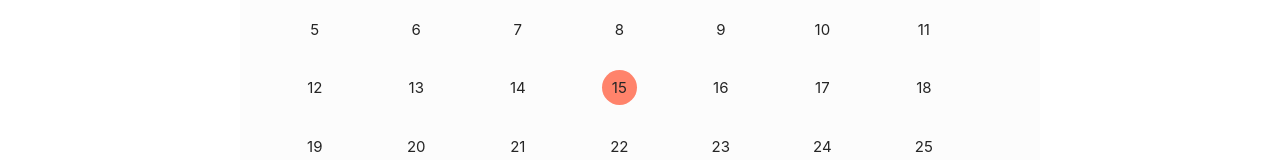
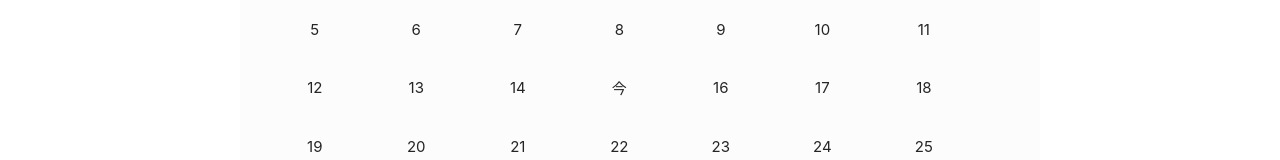
Before and after one commit to magicLian/dailyRecord_client, a Vue app: page /index/project/periodHelper in a window 1280 px wide. Shown: the part 187-347 px from the top of the page. Built offline with nearby package versions, Linux system fonts and the light colour scheme; no server answers.

Commit message:
2018-8-21 17:16:06 修改源码内存保存+-2个月的日历信息

```diff
--- a/src/components/main/periodHelper.vue
+++ b/src/components/main/periodHelper.vue
@@ -18,10 +18,10 @@
         <div class="todayDetailInfo" v-show="todayDetailVisible">
             <el-form ref="form" :model="todayDetail" label-width="80px">
                 <el-form-item label="经期开始">
-                    <el-switch v-model="todayDetail.isPeriodStart"></el-switch>
+                    <el-switch v-model="todayDetail.isPeriodStart" @change="startPeriodChangeFunc"></el-switch>
                 </el-form-item>
                 <el-form-item label="经期结束">
-                    <el-switch v-model="todayDetail.isPeriodEnd"></el-switch>
+                    <el-switch v-model="todayDetail.isPeriodEnd" @change="endPeriodChangeFunc"></el-switch>
                 </el-form-item>
                 <el-form-item label="爱爱">
                     <el-switch v-model="todayDetail.hasLove"></el-switch>
@@ -173,10 +173,12 @@
 			Calendar
 		},
 		mounted: function () {
+			//钩子函数在元素初始化时触发，保存历史对象和获取该月数据
 			this.addShowMouthHistory();
 			this.getMouthRecord();
 		},
 		methods: {
+			//获取月历的数据库记录
 			getMouthRecord: function (d) {
 				let self = this;
 				self.loading = false;
@@ -209,6 +211,7 @@
 					});
 				});
 			},
+            //选中那天的触发事件
 			clickDay(data) {
 				this.$message('选中了' + data);
 				this.todayDetail.dayTime = data;
@@ -221,6 +224,7 @@
 					this.getClickDayInfo(data);
 				}
 			},
+            //月份改变的触发事件
 			changeMouth(data) {
 				this.$message('切换到的月份为' + data);
 				this.addShowMouthHistory();
@@ -233,6 +237,7 @@
 					this.getMouthRecord(data);
 				}
 			},
+            //获取选中那天的信息从历史月历对象中
 			getClickDayInfo: function (data) {
 				//从大历史对象中获取点击那天的记录
 				let dateTop = this.$refs.Calendar.dateTop;
@@ -244,6 +249,7 @@
 					}
 				}
 			},
+            //转化数据类型（Java - Vue）
 			formateJavaDayDataToVue: function (data) {
 				let todayDetail = {};
 				todayDetail.id = data.id;
@@ -265,6 +271,7 @@
 				todayDetail.note = data.note === null ? '' : data.note;
 				return todayDetail;
 			},
+			//转化数据类型（Vue - Java）
             formateVueDayDataToJava: function (data) {
 				let returnData = utils.clone(data);
 				returnData.periodShape = JSON.stringify(returnData.periodShape);
@@ -279,6 +286,7 @@
 				returnData.isPeriodEnd = returnData.isPeriodEnd === true ? 1 : 0;
 				return returnData;
 			},
+            //展现出来的月历加入历史月历对象中
 			addShowMouthHistory: function () {
 				let dateTop = this.$refs.Calendar.dateTop;
 				if (!this.showDaysHistory.dateTop) {
@@ -287,13 +295,16 @@
 					this.showDaysHistory[dateTop].push.apply(this.showDaysHistory[dateTop], this.$refs.Calendar.list);
 				}
 			},
+			//显示月历的日期事件颜色
             displayChooseMouthClassName: function (mouthType) {
                 this.doShowClassName();
                 this.storeMouthRecordInHistoryList();
 			},
+			//预测下月
             forcastFunture: function (mouthType) {
 
 			},
+			//显示月历的日期事件颜色
             doShowClassName: function () {
 				//1经期 2预测经期 3排卵期 4自定义
 				const resultData = this.currMouthRecordList;
@@ -318,6 +329,7 @@
 					}
 				}
 			},
+			//合并数据库中的月历信息到历史月历对象中
             storeMouthRecordInHistoryList: function () {
 				let dateTop = this.$refs.Calendar.dateTop;
 				let mouthRecordList = this.currMouthRecordList;
@@ -336,6 +348,61 @@
 				} else {
 					this.$message('没有查询到本月的记录');
 				}
+			},
+            //经期开始的触发事件
+            startPeriodChangeFunc :function(){
+				let isStartPeriod = this.todayDetail.isPeriodStart;
+				let dayTime = this.todayDetail.dayTime;
+				const isStartedPeriod = this.checkCurrentMouthHasPeriodStart();
+				if(isStartedPeriod){
+
+                }else {
+                    this.setPeriodData();
+                    this.forcastFunture();
+                }
+            },
+            //经期结束的触发事件
+            endPeriodChangeFunc: function () {
+
+            },
+			checkCurrentMouthHasPeriodStart : function () {
+                let dateTop = this.$refs.Calendar.dateTop;
+                let flag = false;
+                const currMouthList = this.showDaysHistory[dateTop];
+                for(let i=0;i<currMouthList.length;i++){
+                	if(currMouthList[i].isPeriodStart){
+                		flag = true;
+                		break;
+                    }
+                }
+				return flag;
+			},
+			setPeriodData : function () {
+				let dayTime = this.todayDetail.dayTime;
+
+				//获取点击日在本月还剩几天
+				let clickDayThisMouthLast = this.getDateThisMouthLast(dayTime);
+
+				//如果刚够7天
+                if(clickDayThisMouthLast[0] == 7){
+
+                }
+                //不够7天则先在本月显示`clickDayThisMouthLast`天，下个月再补上该时间段
+                else {
+
+                }
+			},
+            getDateThisMouthLast : function (clickDay) {
+	            let dateTop = this.$refs.Calendar.dateTop;
+	            const currMouthList = this.showDaysHistory[dateTop];
+	            let last = 0;
+	            for(let i=0;i<currMouthList.length;i++){
+		            if(currMouthList[i].date === clickDay){
+			            last = currMouthList.length - i + 1;
+			            break;
+		            }
+	            }
+	            return last;
             }
 		}
 	}
--- a/src/components/vue-calendar/calendar.js
+++ b/src/components/vue-calendar/calendar.js
@@ -75,7 +75,7 @@ export default {
 		let arr = [];
 		const nextDate = this.getOtherMonth(date, 'nextMonth');
 		const leftLength = this.getDaysInOneMonth(date) + this.getMonthweek(date);
-		const _length = leftLength % 7 === 0 ? 0 : (7 -leftLength % 7);
+		const _length = leftLength % 7 === 0 ? 0 : (7 - leftLength % 7);
 		for (let i = 0; i < _length; i++) {
 			const nowTime = nextDate.getFullYear() + '-' + (nextDate.getMonth() + 1) + '-' + (i + 1);
 			arr.push({
@@ -103,10 +103,12 @@ export default {
 
 		for (let i = 0; i < num; i++) {
 			const nowTime = year + '-' + month + '-' + (i + 1);
+			let isToday = toDay === nowTime;
+			let id = isToday ? '今' : i + 1;
 			arr.push({
-				id: i + 1,
+				id: id,
 				date: nowTime,
-				isToday: toDay === nowTime,
+				isToday: isToday,
 				otherMonth: `nowMonth`
 			})
 		}
@@ -116,7 +118,7 @@ export default {
 	getMonthList: function (date) {
 		return [...this.getLeftArr(date), ...this.getMonthListNoOther(date), ...this.getRightArr(date)]
 	},
-	compareDate : function (date1,date2) {
+	compareDate: function (date1, date2) {
 		const d1 = new Date(date1);
 		const d2 = new Date(date2);
 		return d1.valueOf() > d2.valueOf();
--- a/src/components/vue-calendar/calendar.vue
+++ b/src/components/vue-calendar/calendar.vue
@@ -141,12 +141,9 @@
                 </div>
             </div>
             <div class="wh_content" style="height: calc(100% - 87px);">
-                <div class="wh_content_item" v-for="(item,index) in list">
-                    <div class="wh_item_date"  @click="clickDay(item,index)"
-                         v-bind:class="[{wh_isMark: item.isMark},
-                         {wh_other_dayhide:item.otherMonth!=='nowMonth'},
-                         {wh_want_dayhide:item.dayHide},
-                         {wh_isToday:item.isToday},
+                <div class="wh_content_item" v-for="(item) in list">
+                    <div class="wh_item_date"  @click="clickDay(item)"
+                         v-bind:class="[{wh_other_dayhide:item.otherMonth!=='nowMonth'},
                          {wh_chose_day:item.chooseDay}
                          ,setClass(item)]">
                         {{item.id}}
@@ -188,20 +185,10 @@
 			};
 		},
 		props: {
-			markDate: {
-				type: Array,
-				default: () => []
-			},
-			markDateMore: {
-				type: Array,
-				default: () => []
-			},
 			sundayStart: {
 				type: Boolean,
 				default: () => false
-			},
-			agoDayHide: {type: String, default: `0`},
-			futureDayHide: {type: String, default: `2554387200`}
+			}
 		},
 		created() {
 			this.intStart();
@@ -221,8 +208,8 @@
 				obj[data.markClassName] = data.markClassName;
 				return obj;
 			},
-			clickDay: function (item, index) {
-				if (item.otherMonth === 'nowMonth' && !item.dayHide) {
+			clickDay: function (item) {
+				if (item.otherMonth === 'nowMonth') {
 					this.getList(this.myDate, item.date);
 				}
 				if (item.otherMonth !== 'nowMonth') {
@@ -230,16 +217,6 @@
 						? this.PreMonth(item.date)
 						: this.NextMonth(item.date);
 				}
-			},
-			ChoseMonth: function (date, isChosedDay = true) {
-				date = timeUtil.dateFormat(date);
-				this.myDate = new Date(date);
-				if (isChosedDay) {
-					this.getList(this.myDate, date, isChosedDay);
-				} else {
-					this.getList(this.myDate);
-				}
-				this.$emit('changeMonth', this.dateTop);
 			},
 			PreMonth: function (date, isChosedDay = true) {
 				date = timeUtil.dateFormat(date);
@@ -261,41 +238,16 @@
 				}
 				this.$emit('changeMonth', this.dateTop);
 			},
-			forMatArgs: function () {
-				let markDate = this.markDate;
-				let markDateMore = this.markDateMore;
-				markDate = markDate.map((k) => {
-					return timeUtil.dateFormat(k);
-				});
-				markDateMore = markDateMore.map((k) => {
-					k.date = timeUtil.dateFormat(k.date);
-					return k;
-				});
-				return [markDate, markDateMore];
-			},
-			getList: function (date, chooseDay, isChosedDay = true) {
-				const [markDate, markDateMore] = this.forMatArgs();
+			getList: function (date, chooseDay) {
 				this.dateTop = `${date.getFullYear()}-${date.getMonth() + 1}`;
 				let arr = timeUtil.getMonthList(this.myDate);
 				for (let i = 0; i < arr.length; i++) {
-					let markClassName = '';
 					let k = arr[i];
 					k.chooseDay = false;
 					const nowTime = k.date;
 
-					//看每一天的class
-					for (const c of markDateMore) {
-						if (c.date === nowTime) {
-							markClassName = c.className || '';
-						}
-					}
-
 					//标记选中某些天 设置class
-					k.markClassName = markClassName;
-
-					if (k.isToday) {
-						this.$emit('isToday', nowTime);
-					}
+					k.markClassName = "";
 
 					if (chooseDay && chooseDay === nowTime) {
 						this.$emit('choseDay', nowTime);
@@ -316,20 +268,6 @@
 			this.getList(this.myDate);
 		},
 		watch: {
-			markDate(val, oldVal) {
-				this.getList(this.myDate);
-			},
-			markDateMore(val, oldVal) {
-				this.getList(this.myDate);
-			},
-			agoDayHide(val, oldVal) {
-				this.agoDayHide = parseInt(val);
-				this.getList(this.myDate);
-			},
-			futureDayHide(val, oldVal) {
-				this.futureDayHide = parseInt(val);
-				this.getList(this.myDate);
-			},
 			sundayStart(val, oldVal) {
 				this.intStart();
 				this.getList(this.myDate);
```
Lines whose indentation alone changed are shown as unchanged.
